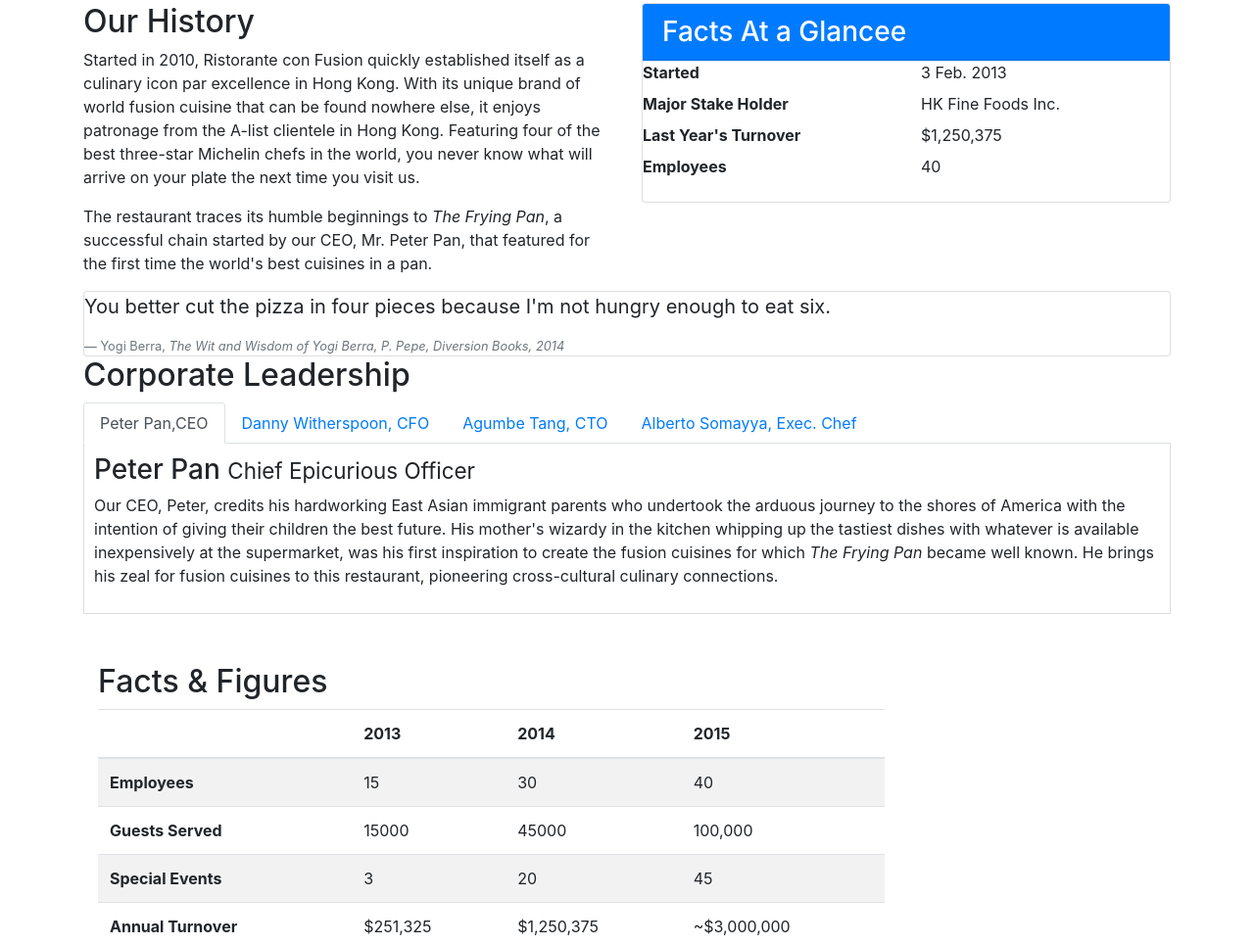
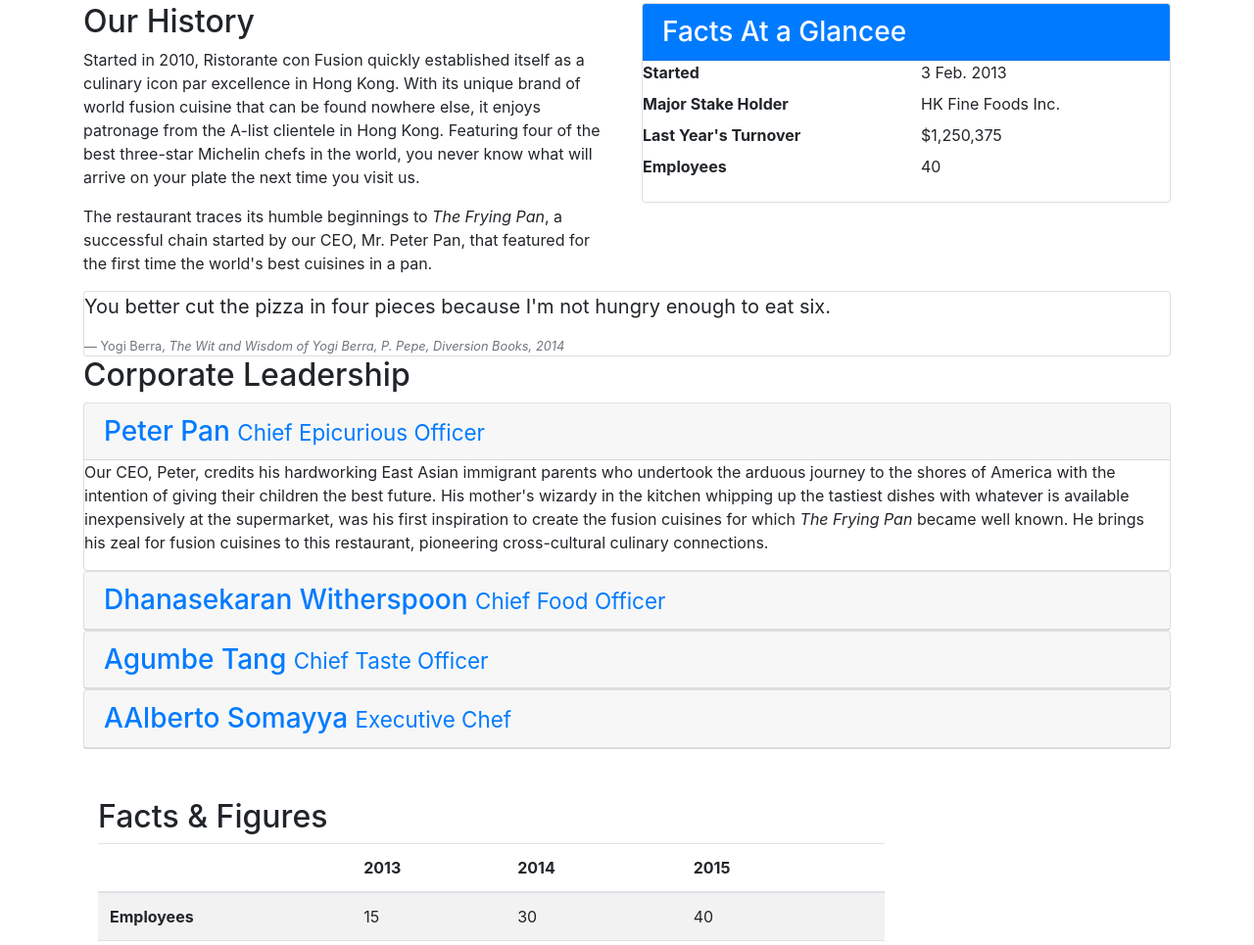
Before and after one commit to bonnachoven/bootstrap, a website: page aboutus.html in a window 1280 px wide. Shown: the part 441-1406 px from the top of the page at 98% size. Drawn offline with nearby package versions, Linux system fonts and the light colour scheme.

Commit message:
accordion

```diff
--- a/aboutus.html
+++ b/aboutus.html
@@ -114,47 +114,72 @@
         <div class="row">
             <div class="col-12">
                 <h2>Corporate Leadership</h2>
-                <ul class="nav nav-tabs">
-                    <li class="nav-item">
-                      <a class="nav-link active" href="#peter" role="tab" data-toggle="tab">Peter Pan,CEO</a>
-                    </li>
-                    <li class="nav-item">
-                      <a class="nav-link" href="#danny" role="tab"
-                        data-toggle="tab">Danny Witherspoon, CFO</a>
-                    </li>
-                    <li class="nav-item">
-                      <a class="nav-link" href="#agumbe"role="tab"
-                        data-toggle="tab">Agumbe Tang, CTO</a>
-                    </li>
-                    <li class="nav-item">
-                      <a class="nav-link" href="#alberto" role="tab"
-                        data-toggle="tab">Alberto Somayya, Exec. Chef</a>
-                    </li>
-                </ul>
 
-                <div class="tab-content">
-                    <div role="tabpanel" class="tab-pane fade show active" id="peter">
-                        <h3>Peter Pan <small>Chief Epicurious Officer</small></h3>
-                        <p class="hidden-xs-down">Our CEO, Peter, credits his hardworking East Asian immigrant parents who undertook the arduous journey to the shores of America with the intention of giving their children the best future. His mother's wizardy in the kitchen whipping up the tastiest dishes with whatever is available inexpensively at the supermarket, was his first inspiration to create the fusion cuisines for which <em>The Frying Pan</em> became well known. He brings his zeal for fusion cuisines to this restaurant, pioneering cross-cultural culinary connections.</p>
+
+                <div id="accordion" role="tablist">
+                    <div class="card">
+                        <div class="card-header" role="tab" id="peterhead">
+                             <h3 class="mb-0">
+                             <a data-toggle="collapse" data-parent="#accordion" href="#peter">
+                             Peter Pan <small>Chief Epicurious Officer</small></a></h3>
+                        </div>
+                        <div role="tabpanel" class="collapse show" id="peter">
+                            <div class="card-block">
+                                <p class="hidden-xs-down">Our CEO, Peter, credits his hardworking East Asian immigrant parents who undertook the arduous journey to the shores of America with the intention of giving their children the best future. His mother's wizardy in the kitchen whipping up the tastiest dishes with whatever is available inexpensively at the supermarket, was his first inspiration to create the fusion cuisines for which <em>The Frying Pan</em> became well known. He brings his zeal for fusion cuisines to this restaurant, pioneering cross-cultural culinary connections.</p>
+                            </div>
+
+                        </div>
                     </div>
 
-                    <div role="tabpanel" class="tab-pane fade" id="danny">
-                         <h3>Dhanasekaran Witherspoon <small>Chief Food Officer</small></h3>
-                <p class="hidden-xs-down">Our CFO, Danny, as he is affectionately referred to by his colleagues, comes from a long established family tradition in farming and produce. His experiences growing up on a farm in the Australian outback gave him great appreciation for varieties of food sources. As he puts it in his own words, <em>Everything that runs, wins, and everything that stays, pays!</em></p>
+                <div class="card">
+                    <div class="card-header" role="tab" id="dannyhead">
+                        <h3 class="mb-0">
+                            <a class="collapsed" data-toggle="collapse" data-parent="#accordion" href="#danny">
+                        Dhanasekaran Witherspoon <small>Chief Food Officer</small></a></h3>
+                    </div>
+                    <div role="tabpanel" class="collapse" id="danny">
+                        <div class="card-block">
+                            <p class="hidden-xs-down">Our CFO, Danny, as he is affectionately referred to by his colleagues, comes from a long established family tradition in farming and produce. His experiences growing up on a farm in the Australian outback gave him great appreciation for varieties of food sources. As he puts it in his own words, <em>Everything that runs, wins, and everything that stays, pays!</em></p>
+                        </div>
+
+
+                    </div>
+                </div>
+
+
+               <div class="card">
+                    <div class="card-header" role="tab" id=agumbehead>
+                         <h3 class="mb-0">
+                         <a class="collapsed" data-toggle="collapse" data-parent="#accordion" href="#agumbe">
+                         Agumbe Tang <small>Chief Taste Officer</small></a></h3>
                     </div>
 
+                   <div role="tabpanel" class="collapse" id="agumbe">
+                        <div class="card-block">
 
+                            <p class="hidden-xs-down">Blessed with the most discerning gustatory sense, Agumbe, our CTO, personally ensures that every dish that we serve meets his exacting tastes. Our chefs dread the tongue lashing that ensues if their dish does not meet his exacting standards. He lives by his motto, <em>You click only if you survive my lick.</em></p>
+                        </div>
 
-               <div role="tabpanel" class="tab-pane fade" id="agumbe">
-                   <h3>Agumbe Tang <small>Chief Taste Officer</small></h3>
-                <p class="hidden-xs-down">Blessed with the most discerning gustatory sense, Agumbe, our CTO, personally ensures that every dish that we serve meets his exacting tastes. Our chefs dread the tongue lashing that ensues if their dish does not meet his exacting standards. He lives by his motto, <em>You click only if you survive my lick.</em></p>
+                   </div>
+               </div>
+
+                  <div class="card">
+                    <div class="card-header" role="tab" id="albertohead">
+                         <h3 class="mb-0">
+                         <a class="collapsed" data-toggle="collapse" data-parent="#accordion" href="#alberto">
+                         AAlberto Somayya <small>Executive Chef</small></a></h3>
+                    </div>
+
+                   <div role="tabpanel" class="collapse" id="alberto">
+                        <div class="card-block">
+
+                           <p class="hidden-xs-down">Award winning three-star Michelin chef with wide International experience having worked closely with whos-who in the culinary world, he specializes in creating mouthwatering Indo-Italian fusion experiences. He says, <em>Put together the cuisines from the two craziest cultures, and you get a winning hit! Amma Mia!</em></p>
+                        </div>
+
+                   </div>
                </div>
 
 
-                <div role="tabpanel" class="tab-pane fade" id="alberto">
-                    <h3>Alberto Somayya <small>Executive Chef</small></h3>
-                <p class="hidden-xs-down">Award winning three-star Michelin chef with wide International experience having worked closely with whos-who in the culinary world, he specializes in creating mouthwatering Indo-Italian fusion experiences. He says, <em>Put together the cuisines from the two craziest cultures, and you get a winning hit! Amma Mia!</em></p>
-                </div>
 
                 </div>
             </div>
```
